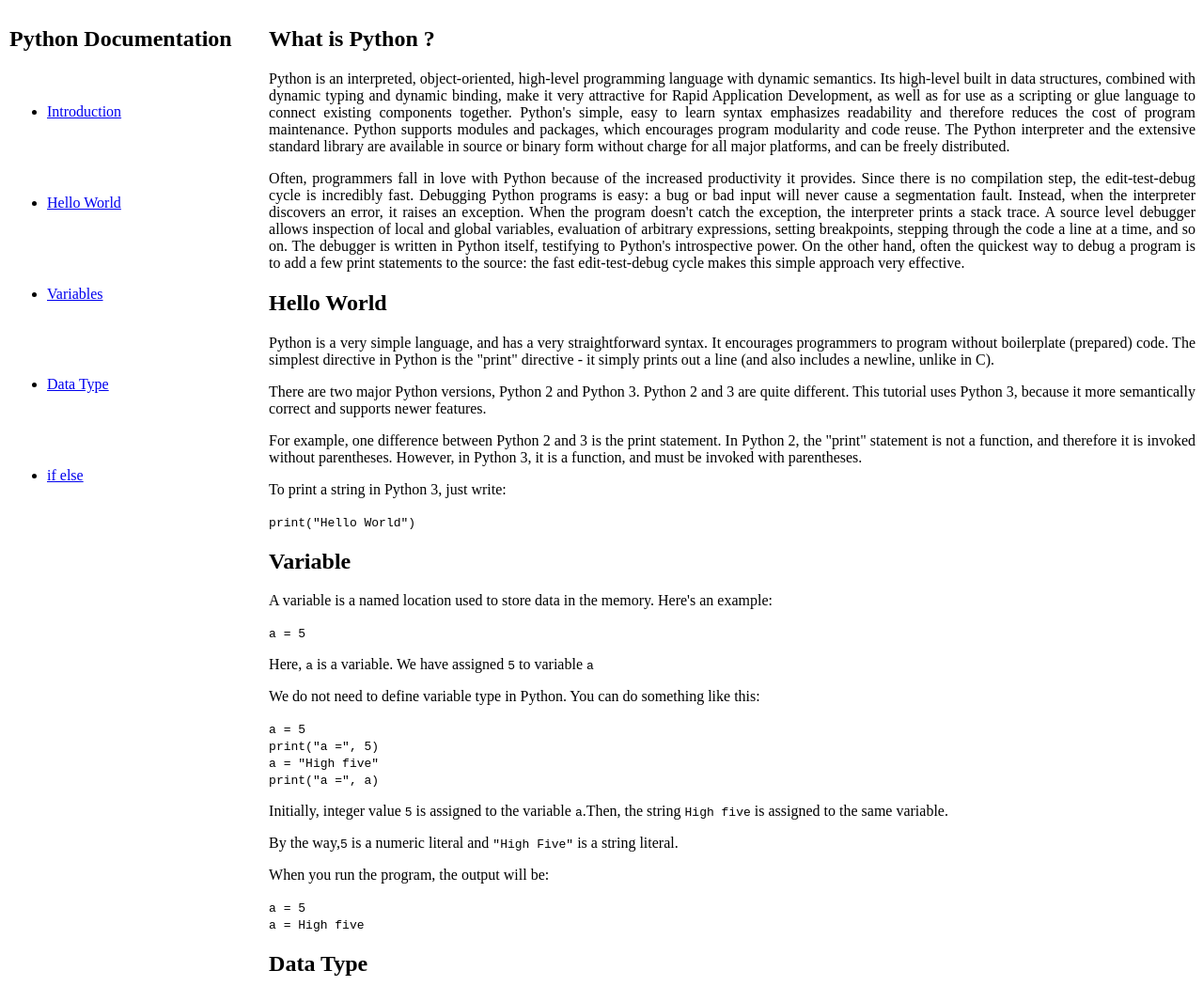
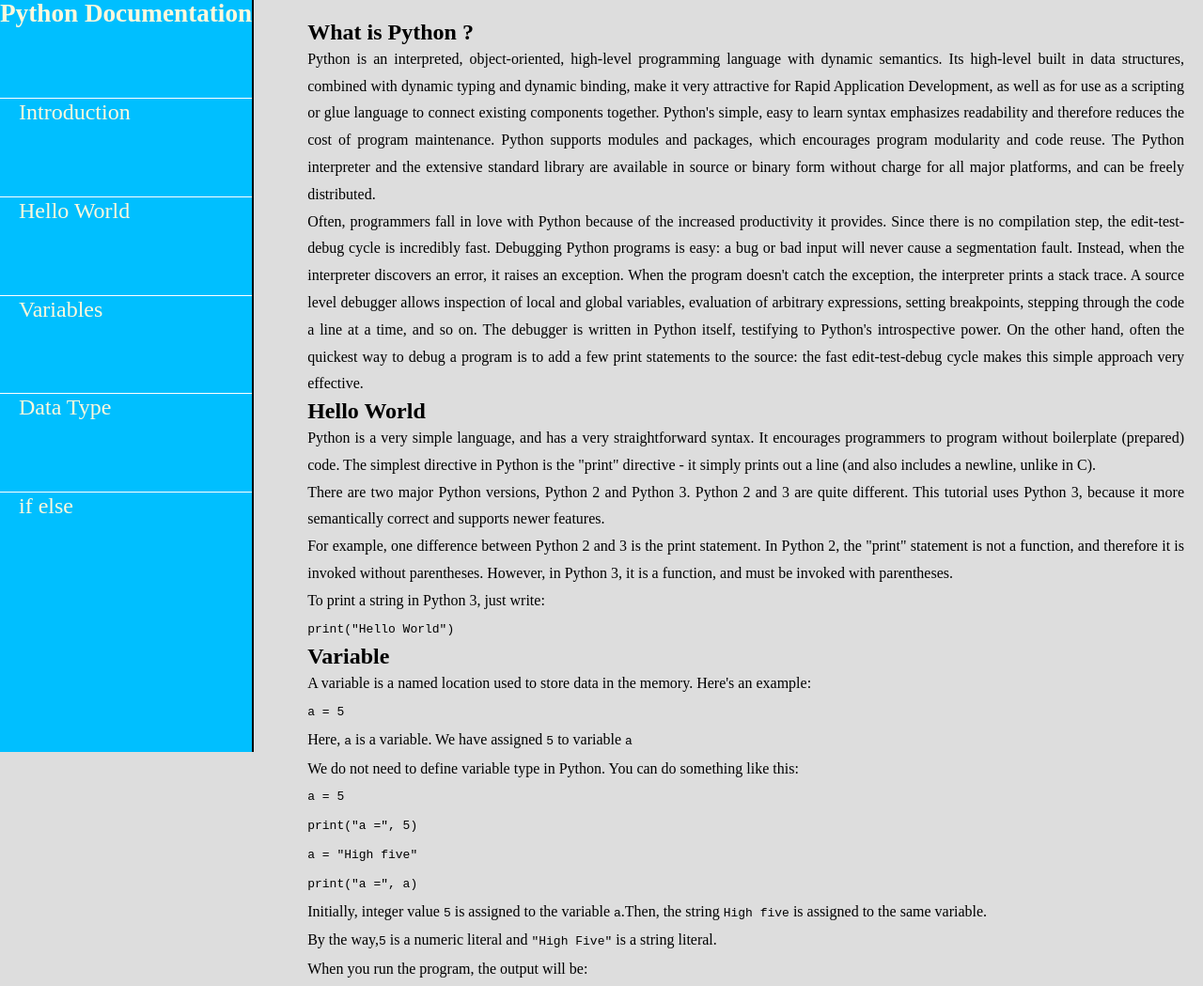
Before and after one commit to maliefrr/technical-doc-freecodecamp, a plain HTML site: page index.html in a window 1280 px wide. Shown: the top 1049 px of the page at 94% size. Drawn offline with Linux system fonts and the light colour scheme.

Commit message:
membuat animasi pada navbar

```diff
--- a/style.css
+++ b/style.css
@@ -1,4 +1,4 @@
-html {
+* {
     margin: 0;
     padding: 0;
 }
@@ -7,6 +7,8 @@ body {
     display: flex;
     justify-content: space-between;
     text-align: justify;
+    line-height: 1.8em;
+    background-color: #ddd;
 }
 
 #nav-bar {
@@ -15,19 +17,39 @@ body {
     height: 100%;
     position: fixed;
     left: 0;
-    padding: 0 20px 20px 10px;
     box-sizing: border-box;
+    background-color: deepskyblue;
+    color: cornsilk;
+    border-right: 2px solid black;
+}
+
+#nav-bar header h1{
+    font-size: 1.7em;
 }
 
 #nav-bar li {
-    margin: 40% auto;
+    display: flex;
+    margin: 28% auto 28% 0;
+    font-size: 1.5em;
+    list-style: none;
+    border-top: 1px solid white;
 }
 
-#nav-bar li:first-child{
-    margin: 10% auto 40% auto;
+#nav-bar li a{
+    text-decoration: none;
+    margin-left: 20px;
+    color: inherit;
+}
+
+#nav-bar li a:hover {
+    color: yellow;
+    font-size: 1.6em;
+    transition: 0.5s;
 }
 
 #main-doc {
     width: 80%;
-    margin-left: 22%;
+    margin-left: 24%;
+    padding: 20px;
+    box-sizing: border-box;
 }
```
